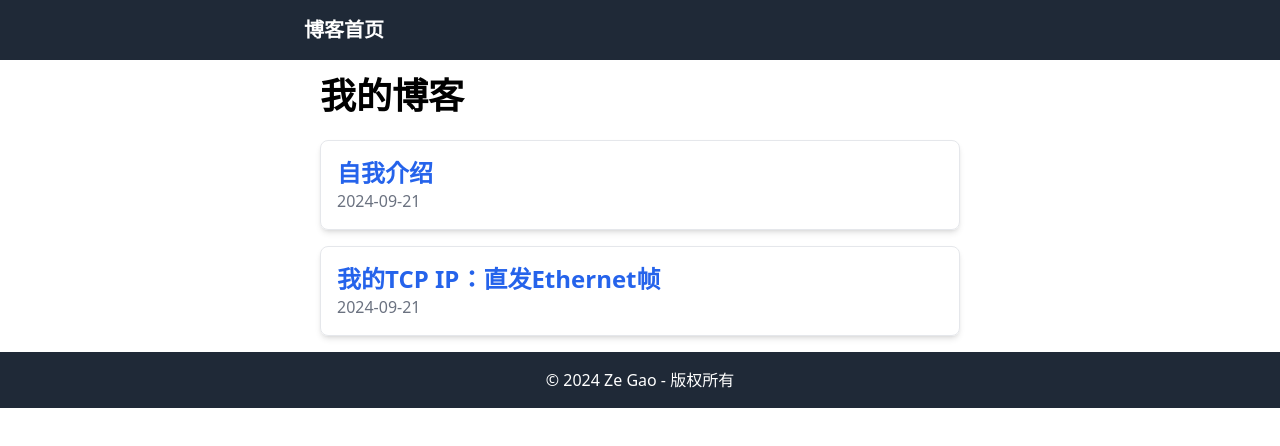
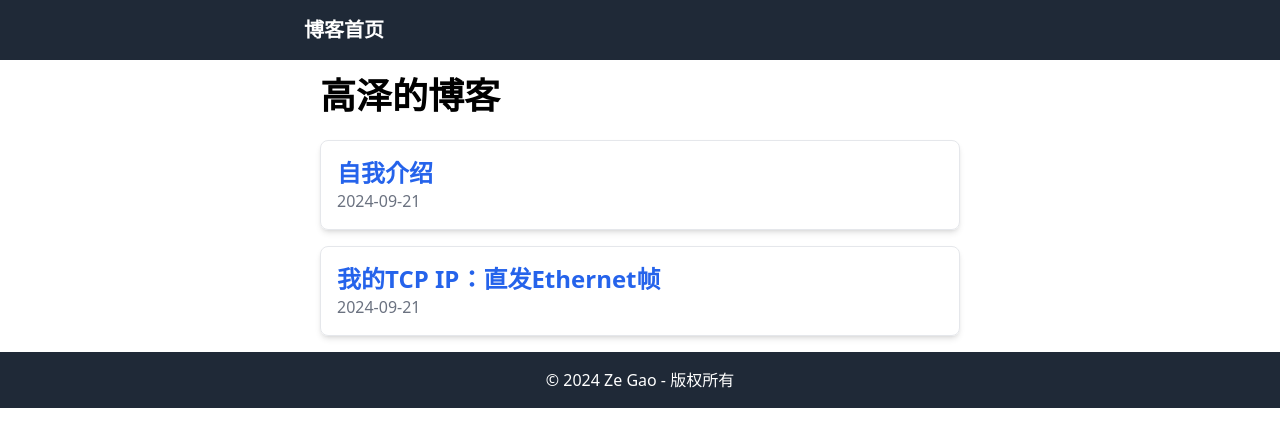
Before and after one commit to gaoze1998/my-blog, a Next.js app: page / in a window 1280 px wide. Shown: the top 446 px of the page. Built offline with nearby package versions, Linux system fonts and the light colour scheme.

Commit message:
change home page title

```diff
--- a/pages/_app.js
+++ b/pages/_app.js
@@ -1,10 +1,14 @@
 // pages/_app.js
 import Link from 'next/link';
 import '../styles/globals.css';
+import Head from 'next/head';
 
 function MyApp({ Component, pageProps }) {
   return (
     <>
+      <Head>
+        <title>高泽的博客</title>
+      </Head>
       <header className="bg-gray-800 text-white p-4">
         <nav className="max-w-2xl mx-auto">
           <Link href="/" legacyBehavior>
--- a/pages/index.js
+++ b/pages/index.js
@@ -7,7 +7,7 @@ import Link from 'next/link';
 export default function Home({ posts }) {
   return (
     <div className="max-w-2xl mx-auto p-4">
-      <h1 className="text-4xl font-bold mb-6">我的博客</h1>
+      <h1 className="text-4xl font-bold mb-6">高泽的博客</h1>
       <ul className="space-y-4">
         {posts.map((post) => (
           <li key={post.slug} className="border p-4 rounded-lg shadow-md hover:shadow-lg transition-shadow duration-300">
```
